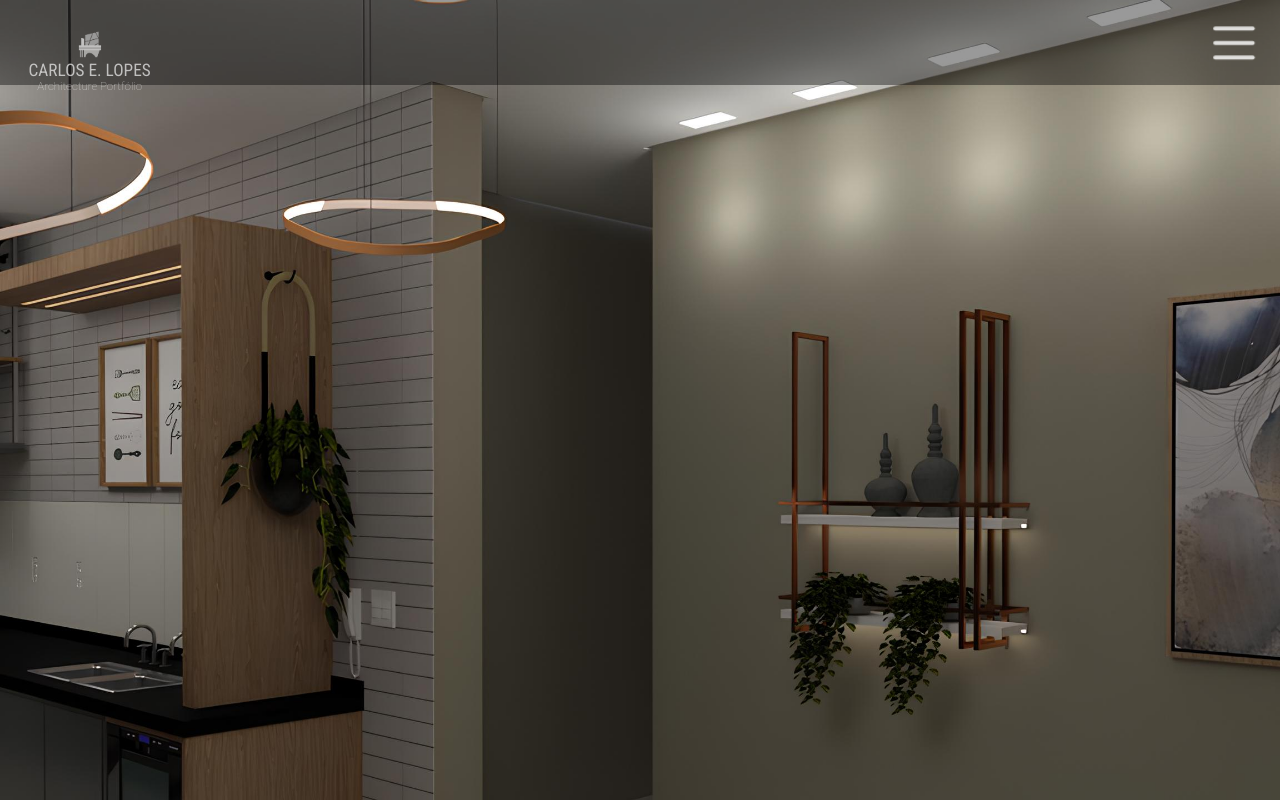
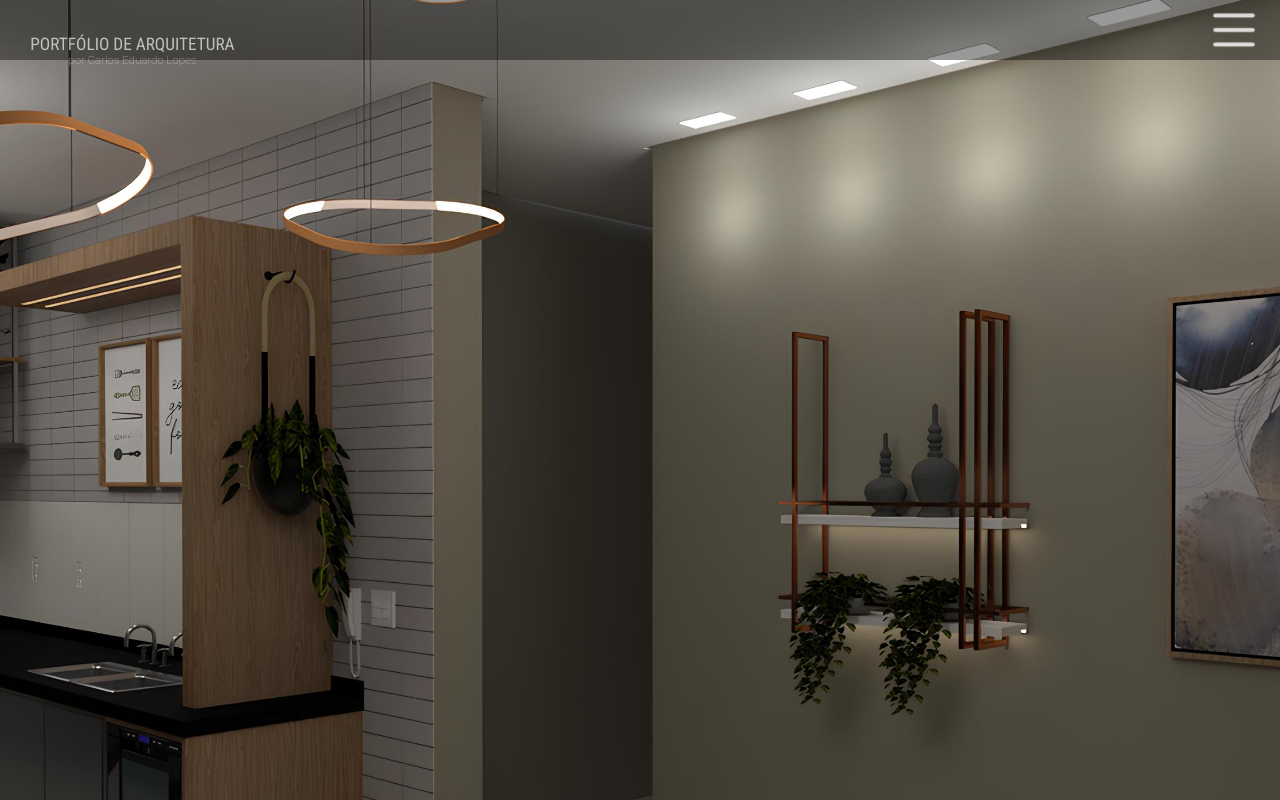
Before and after one commit to AllanC12/lopes_archictecture, a Next.js app: page / in a window 1280 px wide. Shown: the top 800 px of the page. Built offline with nearby package versions, Linux system fonts and the light colour scheme.

Commit message:
aplicar alteração de logo

```diff
--- a/components/Logo.tsx
+++ b/components/Logo.tsx
@@ -31,23 +31,23 @@ const Logo = ({ sizeTitleOne, sizeTitleTwo, width, height }: propsLogo) => {
 
   return (
     <span data-aos="zoom-in-up" className={styles.span_logo} id="begin">
-      <Image
+      {/* <Image
         src="/images/logo_image.png"
         width={width}
         height={height}
         alt="logomarca"
-      />
+      /> */}
       <span
         ref={refTitleOne}
         className={styles.title_part_one}
       >
-        Carlos E. Lopes
+        Portfólio de arquitetura
       </span>
       <span
         ref={refTitleTwo}
         className={styles.title_part_two}
       >
-        Architecture Portfólio
+       por Carlos Eduardo Lopes
       </span>
     </span>
   );
--- a/components/sass_components/Logo.module.css
+++ b/components/sass_components/Logo.module.css
@@ -7,11 +7,12 @@
 }
 .span_logo .title_part_one {
   font-weight: 200;
-  font-size: 22px;
+  font-size: 16px;
   font-family: var(--roboto_condensed);
   text-transform: uppercase;
 }
 .span_logo .title_part_two {
   display: block;
   font-weight: lighter;
+  font-size: 12px;
 }/*# sourceMappingURL=Logo.module.css.map */
--- a/components/sass_components/Logo.module.scss
+++ b/components/sass_components/Logo.module.scss
@@ -5,9 +5,10 @@
   flex-direction: column;
   color: #fff;
 
+
   .title_part_one{
     font-weight: 200;
-    font-size: 22px;
+    font-size: 16px;
     font-family: var(--roboto_condensed);
     text-transform: uppercase;
   }
@@ -15,5 +16,6 @@
   .title_part_two{
     display: block;
     font-weight: lighter;
+    font-size: 12px;
   }
 }
--- a/next.config.mjs
+++ b/next.config.mjs
@@ -8,6 +8,7 @@ const nextConfig = {
       "images6.alphacoders.com",
       "images4.alphacoders.com",
       "avatarfiles.alphacoders.com",
+      "drive.google.com"
     ],
   },
 };
```
Also changed, not shown: 1 other file (tests, documents, lock files or other folders).
